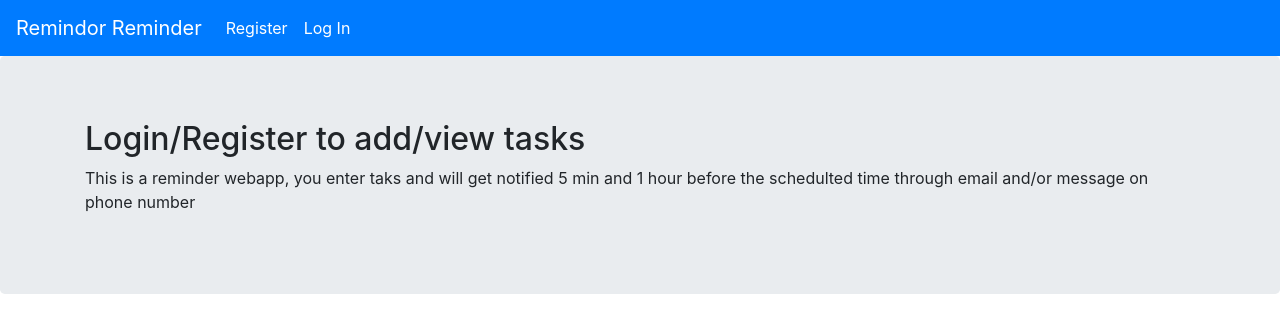
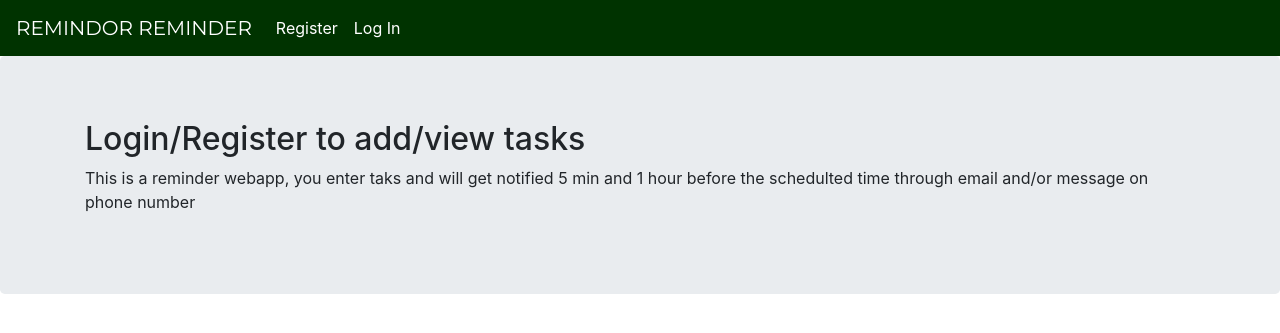
Before and after one commit to pg8469/remindor-reminder, a Flask app: page / in a window 1280 px wide. Shown: the top 333 px of the page. Run offline with Flask 2, Linux system fonts and the light colour scheme; parts of the project's set-up code (start-up, migrations or seed data) failed here and were passed over; some libraries are stand-ins or nearby versions.

Commit message:
Navbar step 1

```diff
--- /dev/null
+++ b/myproject/static/card.css
@@ -0,0 +1,68 @@
+@import 'https://fonts.googleapis.com/css?family=Montserrat|Open+Sans';
+.navbar-brand {
+  font-family: 'Montserrat', sans-serif;
+  text-transform: uppercase
+}
+
+.navbar .nav {
+  font-family: 'Open Sans', sans-serif;
+  text-transform: uppercase;
+  letter-spacing: 3px;
+  font-size: 1.2rem
+}
+
+.navbar-inverse {
+  background-color: #003300
+}
+
+.navbar-inverse .navbar-nav>.active>a:hover,
+.navbar-inverse .navbar-nav>li>a:hover,
+.navbar-inverse .navbar-nav>li>a:focus {
+  background-color: #002200
+}
+
+.navbar-inverse .navbar-nav>.active>a,
+.navbar-inverse .navbar-nav>.open>a,
+.navbar-inverse .navbar-nav>.open>a,
+.navbar-inverse .navbar-nav>.open>a:hover,
+.navbar-inverse .navbar-nav>.open>a,
+.navbar-inverse .navbar-nav>.open>a:hover,
+.navbar-inverse .navbar-nav>.open>a:focus {
+  background-color: #003300
+}
+
+.dropdown-menu {
+  background-color: #006B00
+}
+
+.dropdown-menu>li>a:hover,
+.dropdown-menu>li>a:focus {
+  background-color: #002200
+}
+
+
+.dropdown-menu>li>a:hover,
+.dropdown-menu>li>a:focus {
+  background-image: none;
+}
+
+.navbar-inverse {
+  border-color: #003300
+}
+
+.navbar-inverse .navbar-brand {
+  color: #FFFFFF
+}
+
+.navbar-inverse .navbar-brand:hover {
+  color: #FFCC00
+}
+
+.navbar-inverse .navbar-nav>li>a {
+  color: #FFFFFF
+}
+
+.navbar-inverse .navbar-nav>li>a:hover,
+.navbar-inverse .navbar-nav>li>a:focus {
+  color: #FFCC00
+}
--- a/myproject/templates/base.html
+++ b/myproject/templates/base.html
@@ -8,13 +8,14 @@
     <title>Remindor Reminder</title>
     <!-- CSS only -->
 <link rel="stylesheet" href="https://stackpath.bootstrapcdn.com/bootstrap/4.5.0/css/bootstrap.min.css" integrity="sha384-9aIt2nRpC12Uk9gS9baDl411NQApFmC26EwAOH8WgZl5MYYxFfc+NcPb1dKGj7Sk" crossorigin="anonymous">
-<link rel="stylesheet" href="card.css">
+<link rel="stylesheet" href="{{ url_for('static', filename='card.css') }}">
 <link rel="shortcut icon" href="{{ url_for('static', filename='favicon.ico') }}">
 <!-- JS, Popper.js, and jQuery -->
 
 </head>
 <body>
-    <nav class="navbar navbar-expand-lg  navbar-dark bg-primary">
+  <div class="navbar-inverse">
+    <nav class="navbar navbar-expand-lg">
     <a class="navbar-brand" href="{{url_for('core.home')}}">Remindor Reminder</a>
   <button class="navbar-toggler" type="button" data-toggle="collapse" data-target="#navbarSupportedContent" aria-controls="navbarSupportedContent" aria-expanded="false" aria-label="Toggle navigation">
     <span class="navbar-toggler-icon"></span>
@@ -42,14 +43,15 @@
   {% else %}
   <div class="collapse navbar-collapse" id="navbarSupportedContent">
     <ul class="navbar-nav mr-auto">
-        <li class="nav-item active"><a href="{{url_for('core.register')}}" class='nav-link'> Register</li></a>
-        <li class="nav-item active"><a href="{{url_for('core.login')}}" class='nav-link'>Log In</li></a>
+        <li class="nav-item "><a href="{{url_for('core.register')}}" class='nav-link'> Register</li></a>
+        <li class="nav-item "><a href="{{url_for('core.login')}}" class='nav-link'>Log In</li></a>
     </ul>
     </div>
 
 
     {% endif %}
 </nav>
+</div>
 {% with messages = get_flashed_messages() %}
 {% if messages %}
 
@@ -74,6 +76,48 @@
 {% endif %}
 {% endwith %}
 
+
+
+
+
+
+<!-- <header class="navbar navbar-inverse navbar-fixed-top bs-docs-nav" role="banner">
+  <div class="container">
+    <div class="navbar-header">
+      <button class="navbar-toggle" type="button" data-toggle="collapse" data-target=".bs-navbar-collapse">
+        <span class="sr-only">Toggle navigation</span>
+        <span class="icon-bar"></span>
+        <span class="icon-bar"></span>
+        <span class="icon-bar"></span>
+      </button>
+      <a href="./" class="navbar-brand">Bootstrap Menu</a>
+    </div>
+    <nav class="collapse navbar-collapse bs-navbar-collapse" role="navigation">
+      <ul class="nav navbar-nav navbar-right">
+        <li>
+          <a href="#">Home</a>
+        </li>
+        <li class="dropdown">
+          <a href="#" class="dropdown-toggle" data-toggle="dropdown">About <b class="caret"></b></a>
+          <ul class="dropdown-menu">
+            <li><a href="#">Mission</a></li>
+            <li><a href="#">Vision</a></li>
+            <li><a href="#">Careers</a></li>
+          </ul>
+        </li>
+        <li>
+          <a href="#">Products</a>
+        </li>
+        <li>
+          <a href="#">Services</a>
+        </li>
+        <li class="active">
+          <a href="#">Contact</a>
+        </li>
+      </ul>
+    </nav>
+  </div>
+</header> -->
 {% block content %}{% endblock %}
 
 
--- a/myproject/templates/card.css
+++ /dev/null
@@ -1,5 +0,0 @@
-/* .mycard{
-    background-color: #73f0f5;
-    padding-left: 2in;
-    padding-right: 2in;
-} */
```
